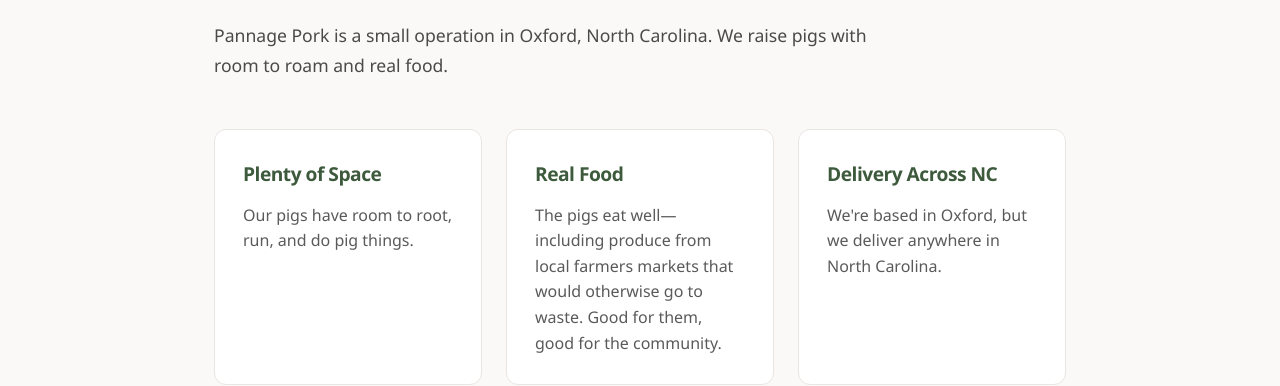
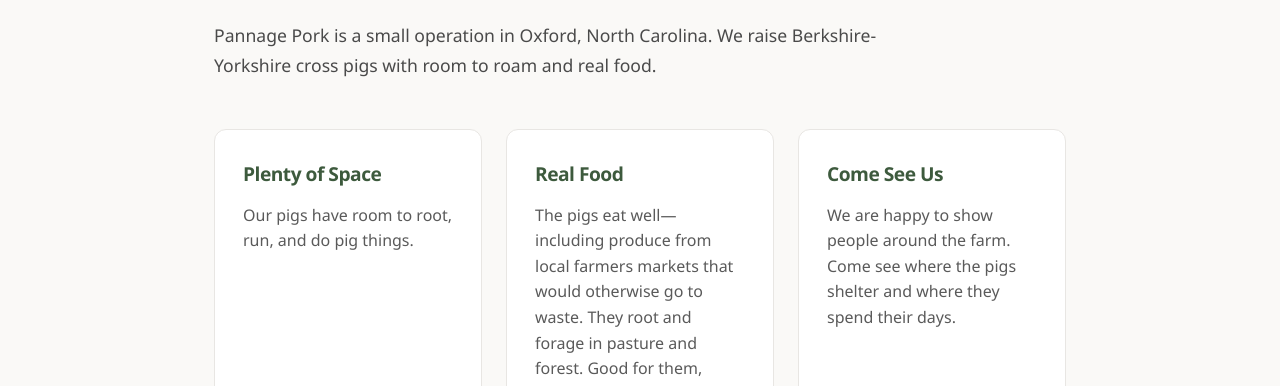
Before and after one commit to sophieallen0798/pannage, a plain HTML site: page index.html in a window 1280 px wide. Shown: the part 566-952 px from the top of the page. Drawn offline with Linux system fonts and the light colour scheme.

Commit message:
update content

```diff
--- a/index.html
+++ b/index.html
@@ -1,16 +1,20 @@
 <!DOCTYPE html>
 <html lang="en">
+
 <head>
     <meta charset="UTF-8">
     <meta name="viewport" content="width=device-width, initial-scale=1.0">
     <title>Pannage Pork – Free-range, Pasture-raised Pork — Oxford, NC</title>
     <link rel="canonical" href="https://pannagepork.com/">
-    <meta name="description" content="Pannage Pork — Oxford, North Carolina. Local free-range, pasture-raised pork from small family farms. Serving Raleigh, Asheville and all of North Carolina. Happy pigs, high-quality, healthy pork available for order or pickup.">
+    <meta name="description"
+        content="Pannage Pork — Oxford, North Carolina. Local free-range, pasture-raised pork from small family farms. Serving Raleigh, Asheville and all of North Carolina. Happy pigs, high-quality, healthy pork available for order or pickup.">
     <meta name="robots" content="index, follow">
-    <meta name="keywords" content="Oxford North Carolina, local free range organic pork, small local farms north carolina, Raleigh North Carolina, Asheville, free range woods, pigs, happy pigs, high quality, healthy pork, pasture raised, local pork">
+    <meta name="keywords"
+        content="Oxford North Carolina, local free range organic pork, small local farms north carolina, Raleigh North Carolina, Asheville, free range woods, pigs, happy pigs, high quality, healthy pork, pasture raised, local pork">
 
     <meta property="og:title" content="Pannage Pork — Local Free-Range Pork from Oxford, NC">
-    <meta property="og:description" content="Local free-range, pasture-raised pork from small family farms in Oxford, North Carolina. Serving Raleigh, Asheville and across NC.">
+    <meta property="og:description"
+        content="Local free-range, pasture-raised pork from small family farms in Oxford, North Carolina. Serving Raleigh, Asheville and across NC.">
     <meta property="og:type" content="website">
     <meta property="og:url" content="https://pannagepork.com/">
     <meta property="og:site_name" content="Pannage Pork">
@@ -18,7 +22,8 @@
 
     <meta name="twitter:card" content="summary_large_image">
     <meta name="twitter:title" content="Pannage Pork — Local Free-Range Pork from Oxford, NC">
-    <meta name="twitter:description" content="Local free-range, pasture-raised pork from small family farms in Oxford, North Carolina. Happy pigs, healthy pork—order for pickup or delivery across North Carolina.">
+    <meta name="twitter:description"
+        content="Local free-range, pasture-raised pork from small family farms in Oxford, North Carolina. Happy pigs, healthy pork—order for pickup or delivery across North Carolina.">
     <meta name="twitter:image" content="https://pannagepork.com/assets/pigs-feeding.JPG">
     <link rel="stylesheet" href="styles.css">
     <link rel="apple-touch-icon" sizes="180x180" href="assets/apple-touch-icon.png?v=2">
@@ -27,8 +32,9 @@
     <link rel="manifest" href="assets/site.webmanifest?v=2">
     <link rel="shortcut icon" href="assets/favicon.ico?v=2" type="image/x-icon">
     <meta name="theme-color" content="#3d5a3d">
-    <link rel="stylesheet" href="https://cdnjs.cloudflare.com/ajax/libs/font-awesome/6.5.1/css/all.min.css" crossorigin="anonymous" referrerpolicy="no-referrer" />
-        <script type="application/ld+json">
+    <link rel="stylesheet" href="https://cdnjs.cloudflare.com/ajax/libs/font-awesome/6.5.1/css/all.min.css"
+        crossorigin="anonymous" referrerpolicy="no-referrer" />
+    <script type="application/ld+json">
         {
             "@context": "https://schema.org",
             "@type": "LocalBusiness",
@@ -50,6 +56,7 @@
         }
         </script>
 </head>
+
 <body>
     <header>
         <nav>
@@ -81,7 +88,8 @@
         <section class="content">
             <div class="container">
                 <h2>What We're About</h2>
-                <p>Pannage Pork is a small operation in Oxford, North Carolina. We raise pigs with room to roam and real food.</p>
+                <p>Pannage Pork is a small operation in Oxford, North Carolina. We raise Berkshire-Yorkshire cross pigs
+                    with room to roam and real food.</p>
 
                 <div class="features">
                     <div class="feature">
@@ -90,7 +98,14 @@
                     </div>
                     <div class="feature">
                         <h3>Real Food</h3>
-                        <p>The pigs eat well—including produce from local farmers markets that would otherwise go to waste. Good for them, good for the community.</p>
+                        <p>The pigs eat well—including produce from local farmers markets that would otherwise go to
+                            waste. They root and forage in pasture and forest. Good for them, good for the community.
+                        </p>
+                    </div>
+                    <div class="feature">
+                        <h3>Come See Us</h3>
+                        <p>We are happy to show people around the farm. Come see where the pigs shelter and where they
+                            spend their days.</p>
                     </div>
                     <div class="feature">
                         <h3>Delivery Across NC</h3>
@@ -111,10 +126,13 @@
         <div class="footer-content">
             <p>&copy; 2025 Pannage Pork</p>
             <div class="footer-social">
-                <a href="https://instagram.com/pannagepork" target="_blank" aria-label="Instagram"><i class="fab fa-instagram"></i></a>
-                <a href="https://facebook.com/pannagepork" target="_blank" aria-label="Facebook"><i class="fab fa-facebook"></i></a>
+                <a href="https://instagram.com/pannagepork" target="_blank" aria-label="Instagram"><i
+                        class="fab fa-instagram"></i></a>
+                <a href="https://facebook.com/pannagepork" target="_blank" aria-label="Facebook"><i
+                        class="fab fa-facebook"></i></a>
             </div>
         </div>
     </footer>
 </body>
+
 </html>
```
